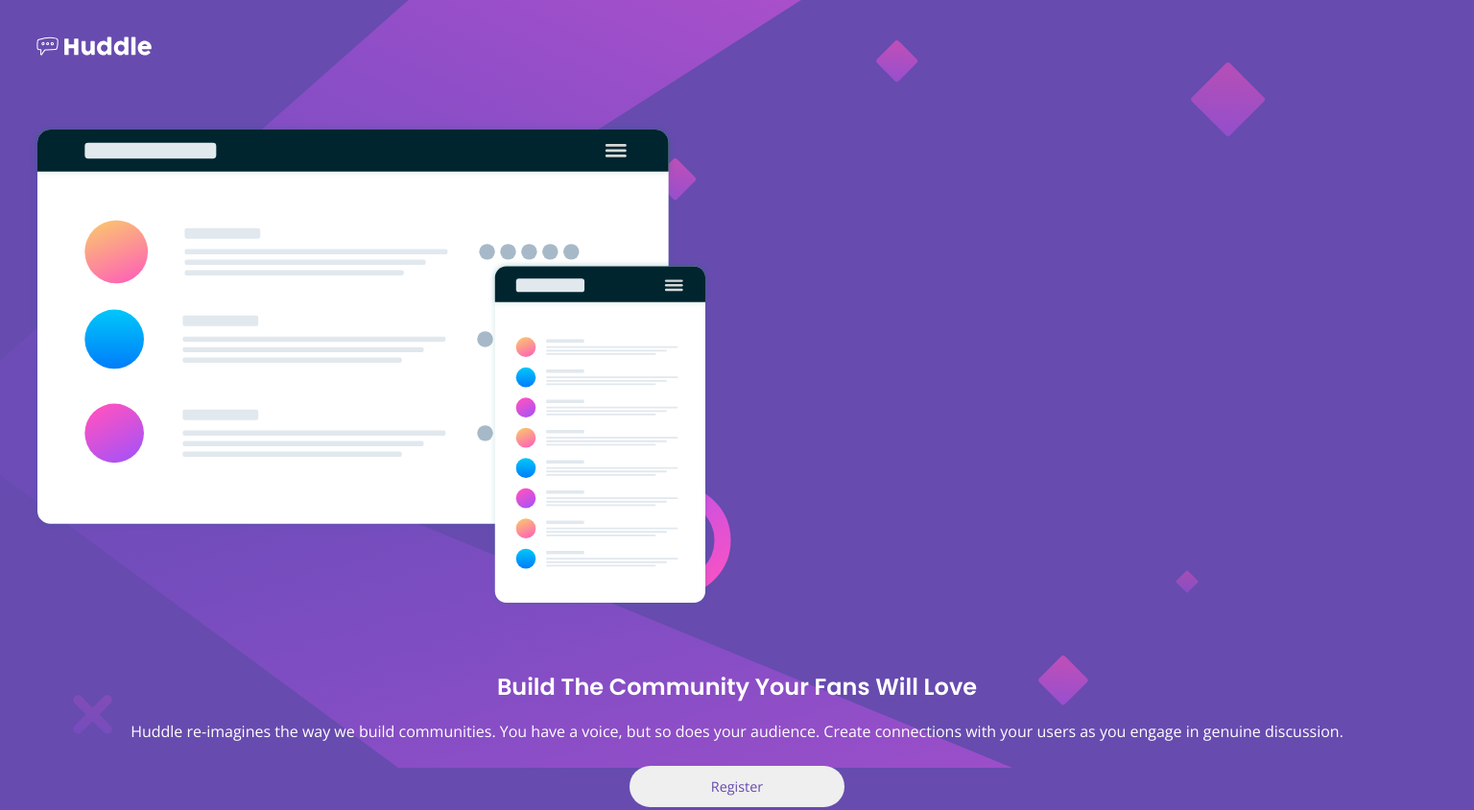
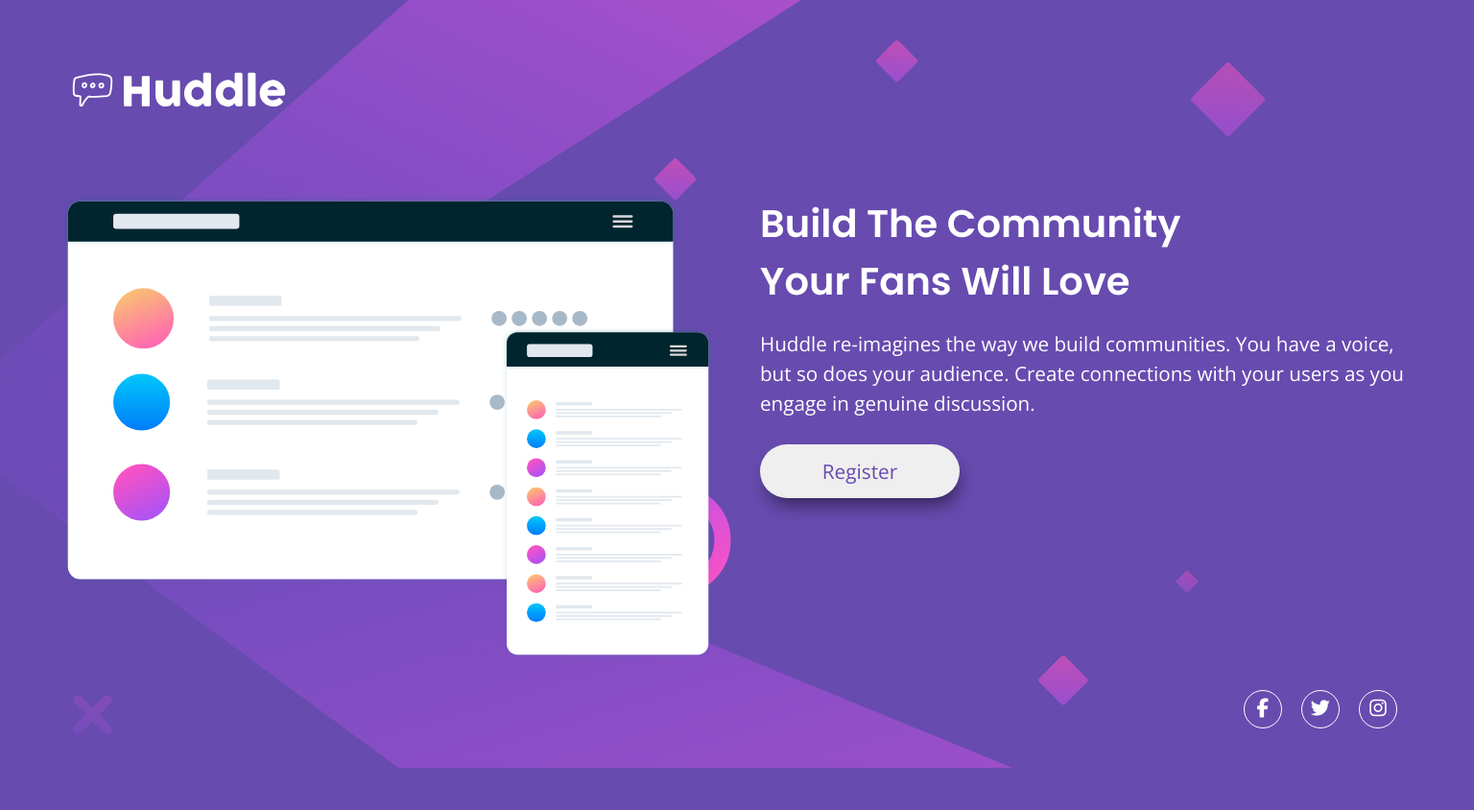
Before and after one commit to oryanhach/huddle-landing-page, a plain HTML site: page index.html in a window 1536 px wide. Shown: the top 844 px of the page at 96% size. After the commit the page ends 800 px from the top, so only its background shows below. Drawn offline with nearby package versions, Linux system fonts and the light colour scheme.

Commit message:
added desktop design

```diff
--- a/index.html
+++ b/index.html
@@ -42,9 +42,9 @@
         <img src="images/bg-desktop.svg" class="background__img" alt="" aria-hidden="true">
       </picture>
 
-      <img src="images/illustration-mockups.svg" class="hero__mockup" alt="illustration mockup of the ui">
 
       <div class="hero__content">
+        <img src="images/illustration-mockups.svg" class="hero__mockup" alt="illustration mockup of the ui">
         <h1 class="hero__title">
           Build The Community Your Fans Will Love
         </h1>
--- a/style.css
+++ b/style.css
@@ -116,7 +116,7 @@ body {
 
 .hero__mockup {
 	z-index: 2;
-	padding: 2rem;
+	margin-bottom: 4rem;
 }
 
 .hero__content {
@@ -142,6 +142,7 @@ body {
 	color: var(--clr-primary-violet);
 	font-size: 0.9rem;
 	margin-bottom: 3rem;
+	box-shadow: 3px 11px 18px -4px rgba(0, 0, 0, 0.489);
 }
 
 .hero__btn:hover {
@@ -169,3 +170,64 @@ body {
 	width: 2rem;
 	height: 2rem;
 }
+
+.footer__icon:hover {
+	cursor: pointer;
+	color: var(--clr-primary-magenta);
+	border-color: var(--clr-primary-magenta);
+}
+
+@media (min-width: 1440px) {
+	.huddle__header {
+		padding: 4rem;
+	}
+
+	.header__logo {
+		height: 3.7em;
+	}
+
+	.hero__content {
+		display: grid;
+		grid-template-columns: 1fr 1fr;
+		grid-template-rows: 140px 120px 120px 120px;
+		padding: 1rem 4rem;
+		column-gap: 3rem;
+	}
+
+	.hero__title {
+		grid-column: 2;
+		/* border: solid 3px red; */
+		grid-row: 1;
+		font-size: 2.5rem;
+		text-align: start;
+	}
+
+	.hero__text {
+		/* border: solid 3px green; */
+		grid-column: 2;
+		text-align: start;
+		font-size: 1.29rem;
+		grid-row: 2;
+	}
+
+	.hero__btn {
+		grid-column: 2;
+		grid-row: 3;
+		font-size: 1.3rem;
+		height: 3.5rem;
+		width: 13rem;
+	}
+
+	.footer__socials {
+		text-align: end;
+		padding-right: 4rem;
+	}
+
+	.footer__icon {
+		font-size: 1.25rem;
+		height: 2.5rem;
+		width: 2.5rem;
+		text-align: center;
+		margin-right: 1rem;
+	}
+}
```
